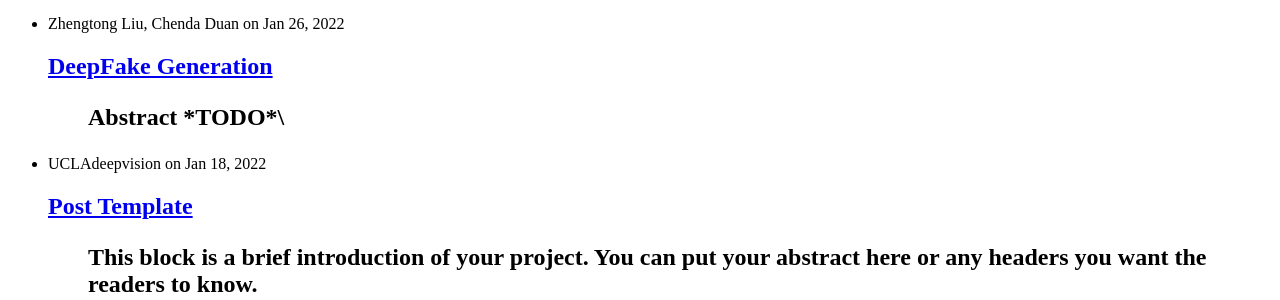
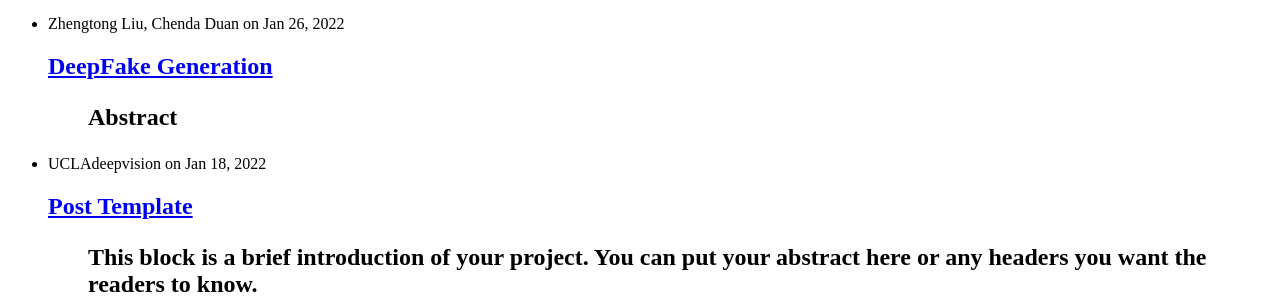
Before and after one commit to UCLAdeepvision/CS188-Projects-2022Winter, a Jekyll site: the page built from index.html, in a window 1280 px wide. Shown: the part 181-481 px from the top of the page. Built offline with Jekyll 4.4.1, drawn with Linux system fonts in a browser that asks for light colours.

Commit message:
create the initial project proposal page as required

```diff
--- a/_posts/2021-01-26-team08-DeepFakeGeneration.md
+++ b/_posts/2021-01-26-team08-DeepFakeGeneration.md
@@ -6,7 +6,7 @@ author: Zhengtong Liu, Chenda Duan
 date: 2022-01-26
 ---
 
-> Abstract \*TODO*\
+> Abstract
 
 
 <!--more-->
```
